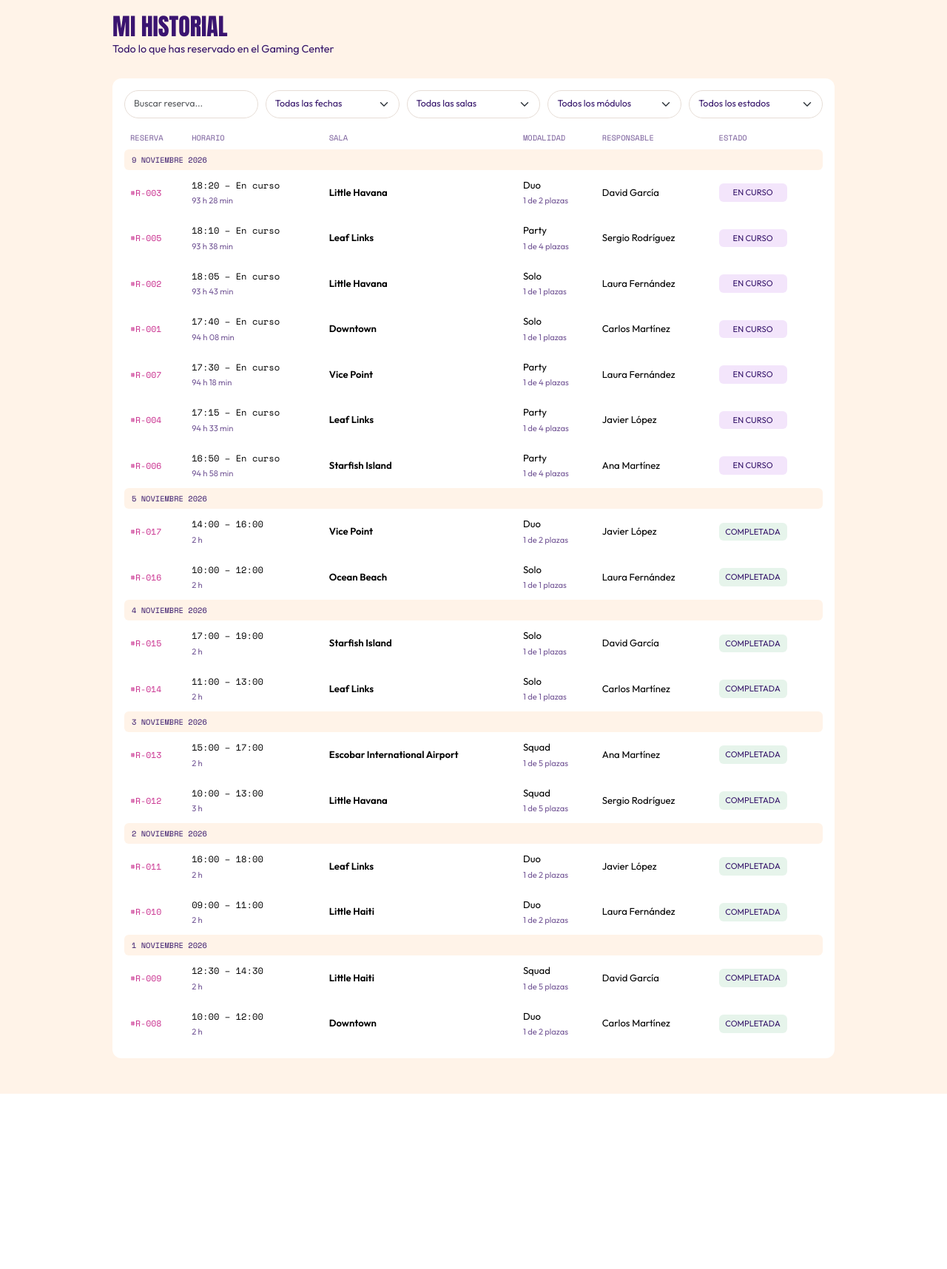
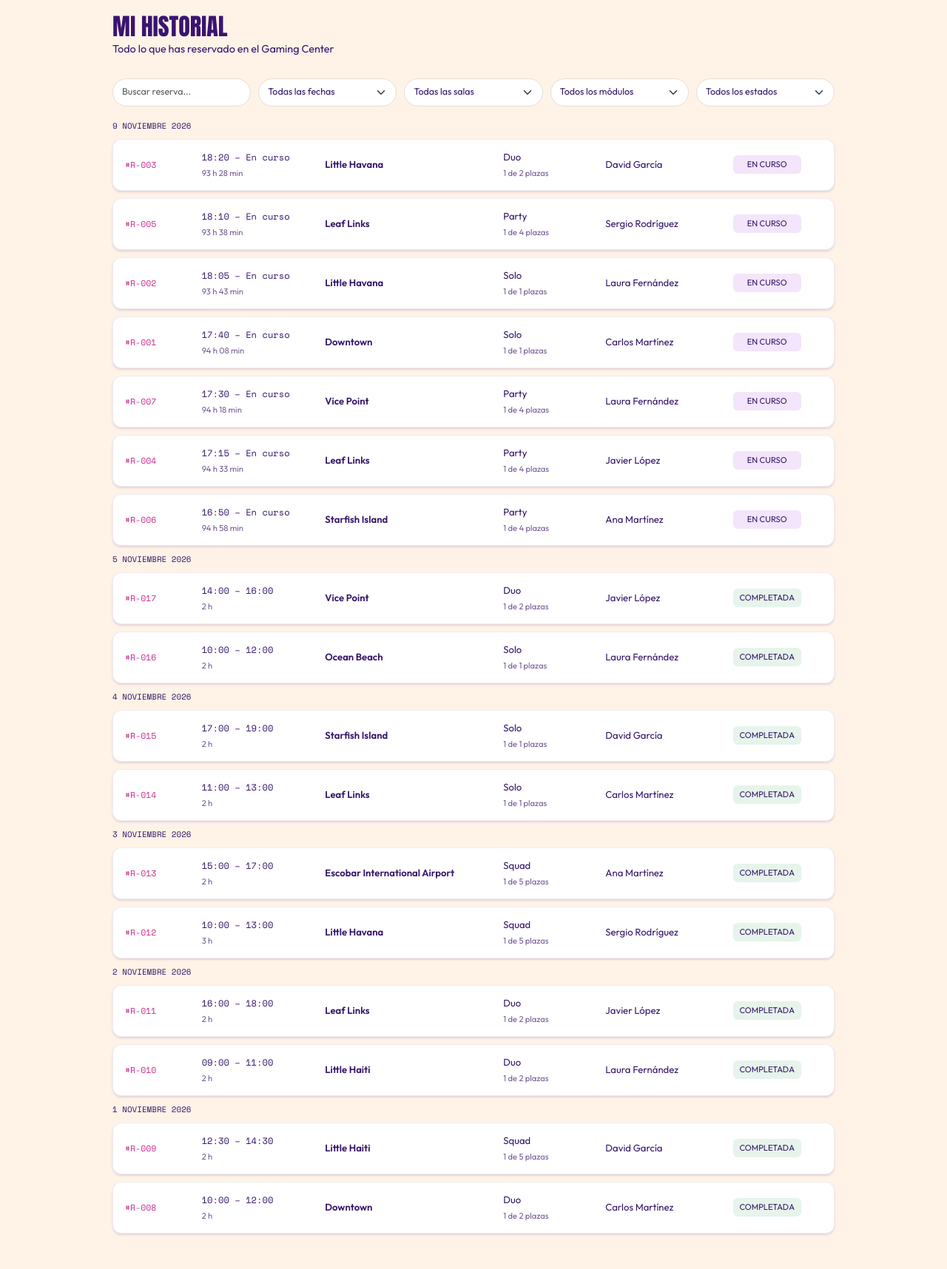
Before and after one commit to pmirofortes/Grup3_DAW2_PJ1_GamingCenter, a PHP site: page /views/historico.php in a window 1280 px wide. Shown: the part 78-1794 px from the top of the page at 74% size. Before the commit the page ends 1557 px from the top, so only its background shows below. Run offline with PHP 8.4, Linux system fonts and the light colour scheme; the visitor is signed in with stand-in values (Sample User, id 1); data comes from the database, SQL or seed files in the repository.

Commit message:
sustituí la tabla por tarjetas de reservas agrupadas por fecha

```diff
--- a/assets/styles/style.css
+++ b/assets/styles/style.css
@@ -358,12 +358,12 @@ body { margin: 0; font-family: 'Outfit', sans-serif; }
 }
 
 .historial-panel {
-    overflow: hidden;
-    min-height: 390px;
-    padding: 16px;
+    overflow: visible;
+    min-height: 0;
+    padding: 0;
     border: 0;
-    border-radius: 12px;
-    background: #fff;
+    border-radius: 0;
+    background: transparent;
 }
 
 .historial-filtros {
@@ -388,35 +388,41 @@ body { margin: 0; font-family: 'Outfit', sans-serif; }
     box-shadow: 0 0 0 2px rgba(185, 74, 171, 0.18);
 }
 
-.historial-tabla {
-    min-width: 760px;
+.historial-listado,
+.historial-grupo,
+.historial-reservas {
+    display: grid;
+    gap: 10px;
+}
+
+.historial-fecha {
     margin: 0;
     color: #35156a;
+    font: 0.68rem 'Space Mono', monospace;
+    text-transform: uppercase;
+}
+
+.historial-reserva {
+    display: grid;
+    grid-template-columns: minmax(0, 0.8fr) minmax(0, 1.35fr) minmax(0, 2fr) minmax(0, 1.1fr) minmax(0, 1.4fr) minmax(0, 1.05fr);
+    gap: 12px;
+    align-items: center;
+    min-height: 70px;
+    padding: 12px 16px;
+    border: 1px solid rgba(53, 21, 106, 0.08);
+    border-radius: 12px;
+    color: #35156a;
+    background: #fff;
+    box-shadow: 0 2px 3px rgba(53, 21, 106, 0.14);
     font-size: 0.82rem;
 }
 
-.historial-tabla thead th {
-    padding: 0 8px 8px;
-    border: 0;
-    color: #765a98;
-    font: 0.65rem 'Space Mono', monospace;
-    text-transform: uppercase;
+.historial-reserva > div {
+    min-width: 0;
 }
 
-.historial-tabla tbody td,
-.historial-tabla tbody th {
-    padding: 11px 8px;
-    border: 0;
-    vertical-align: middle;
-}
-
-.historial-tabla .historial-fecha th {
-    padding: 6px 10px;
-    border-radius: 6px;
-    background: #fff3e8;
-    color: #35156a;
-    font: 0.65rem 'Space Mono', monospace;
-    text-transform: uppercase;
+.historial-reserva-estado {
+    justify-self: start;
 }
 
 .historial-id {
@@ -471,8 +477,13 @@ body { margin: 0; font-family: 'Outfit', sans-serif; }
         grid-template-columns: repeat(2, minmax(0, 1fr));
     }
 
-    .historial-panel {
-        min-height: 280px;
+    .historial-reserva {
+        grid-template-columns: repeat(2, minmax(0, 1fr));
+        gap: 8px 12px;
         padding: 12px;
     }
+
+    .historial-reserva-sala {
+        grid-column: 1 / -1;
+    }
 }
--- a/views/historico.php
+++ b/views/historico.php
@@ -183,49 +183,50 @@ function formatoFechaGrupo($fecha)
             <?php if (empty($ocupacionesPorFecha)) { ?>
                 <p class="historial-vacio mb-0">No hay reservas que coincidan con los filtros seleccionados.</p>
             <?php } else { ?>
-                <div class="table-responsive">
-                    <table class="table historial-tabla">
-                        <thead>
-                            <tr>
-                                <th scope="col">Reserva</th>
-                                <th scope="col">Horario</th>
-                                <th scope="col">Sala</th>
-                                <th scope="col">Modalidad</th>
-                                <th scope="col">Responsable</th>
-                                <th scope="col">Estado</th>
-                            </tr>
-                        </thead>
-                        <?php foreach ($ocupacionesPorFecha as $fecha => $reservas) { ?>
-                            <tbody>
-                                <tr class="historial-fecha">
-                                    <th colspan="6" scope="colgroup"><?= htmlspecialchars(formatoFechaGrupo($fecha), ENT_QUOTES, 'UTF-8') ?></th>
-                                </tr>
+                <div class="historial-listado">
+                    <?php foreach ($ocupacionesPorFecha as $fecha => $reservas) { ?>
+                        <section class="historial-grupo" aria-label="Reservas del <?= htmlspecialchars(formatoFechaGrupo($fecha), ENT_QUOTES, 'UTF-8') ?>">
+                            <h2 class="historial-fecha"><?= htmlspecialchars(formatoFechaGrupo($fecha), ENT_QUOTES, 'UTF-8') ?></h2>
+                            <div class="historial-reservas">
                                 <?php foreach ($reservas as $reserva) {
                                     $enCurso = $reserva['fecha_fin'] === null;
                                     $horaInicio = date('H:i', strtotime($reserva['fecha_inicio']));
                                     $horaFin = $enCurso ? null : date('H:i', strtotime($reserva['fecha_fin']));
                                     $nombreResponsable = $reserva['nom_real'] . ' ' . $reserva['cognom_real'];
+                                    $idReserva = '#R-' . str_pad((string) $reserva['id_ocupacion'], 3, '0', STR_PAD_LEFT);
                                 ?>
-                                    <tr>
-                                        <td><span class="historial-id">#R-<?= str_pad((string) $reserva['id_ocupacion'], 3, '0', STR_PAD_LEFT) ?></span></td>
-                                        <td>
+                                    <article class="historial-reserva" aria-label="Reserva <?= htmlspecialchars($idReserva, ENT_QUOTES, 'UTF-8') ?>">
+                                        <div class="historial-reserva-id">
+                                            <span class="visually-hidden">Reserva: </span>
+                                            <span class="historial-id"><?= htmlspecialchars($idReserva, ENT_QUOTES, 'UTF-8') ?></span>
+                                        </div>
+                                        <div class="historial-reserva-horario">
+                                            <span class="visually-hidden">Horario: </span>
                                             <span class="historial-horario"><?= htmlspecialchars($horaInicio . ($horaFin !== null ? ' – ' . $horaFin : ' – En curso'), ENT_QUOTES, 'UTF-8') ?></span>
                                             <span class="historial-secundario"><?= htmlspecialchars(formatoDuracion($reserva['duracion_minutos']), ENT_QUOTES, 'UTF-8') ?></span>
-                                        </td>
-                                        <td class="historial-sala"><?= htmlspecialchars($reserva['sala'], ENT_QUOTES, 'UTF-8') ?></td>
-                                        <td>
+                                        </div>
+                                        <div class="historial-reserva-sala">
+                                            <span class="visually-hidden">Sala: </span>
+                                            <span class="historial-sala"><?= htmlspecialchars($reserva['sala'], ENT_QUOTES, 'UTF-8') ?></span>
+                                        </div>
+                                        <div class="historial-reserva-modulo">
+                                            <span class="visually-hidden">Modalidad: </span>
                                             <?= htmlspecialchars($reserva['tipo_modulo'], ENT_QUOTES, 'UTF-8') ?>
-                                            <span class="historial-secundario">
-                                                <?= (int) $reserva['num_personas'] ?> de <?= (int) $reserva['capacidad'] ?> plazas
-                                            </span>
-                                        </td>
-                                        <td><?= htmlspecialchars($nombreResponsable, ENT_QUOTES, 'UTF-8') ?></td>
-                                        <td><span class="historial-estado <?= $enCurso ? 'encurso' : '' ?>"><?= $enCurso ? 'En curso' : 'Completada' ?></span></td>
-                                    </tr>
+                                            <span class="historial-secundario"><?= (int) $reserva['num_personas'] ?> de <?= (int) $reserva['capacidad'] ?> plazas</span>
+                                        </div>
+                                        <div class="historial-reserva-responsable">
+                                            <span class="visually-hidden">Responsable: </span>
+                                            <?= htmlspecialchars($nombreResponsable, ENT_QUOTES, 'UTF-8') ?>
+                                        </div>
+                                        <div class="historial-reserva-estado">
+                                            <span class="visually-hidden">Estado: </span>
+                                            <span class="historial-estado <?= $enCurso ? 'encurso' : '' ?>"><?= $enCurso ? 'En curso' : 'Completada' ?></span>
+                                        </div>
+                                    </article>
                                 <?php } ?>
-                            </tbody>
-                        <?php } ?>
-                    </table>
+                            </div>
+                        </section>
+                    <?php } ?>
                 </div>
             <?php } ?>
         </section>
```
